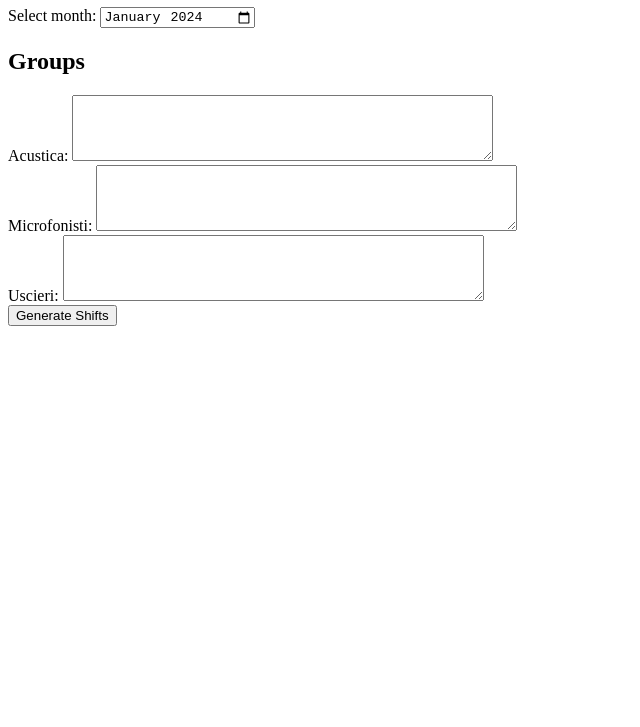
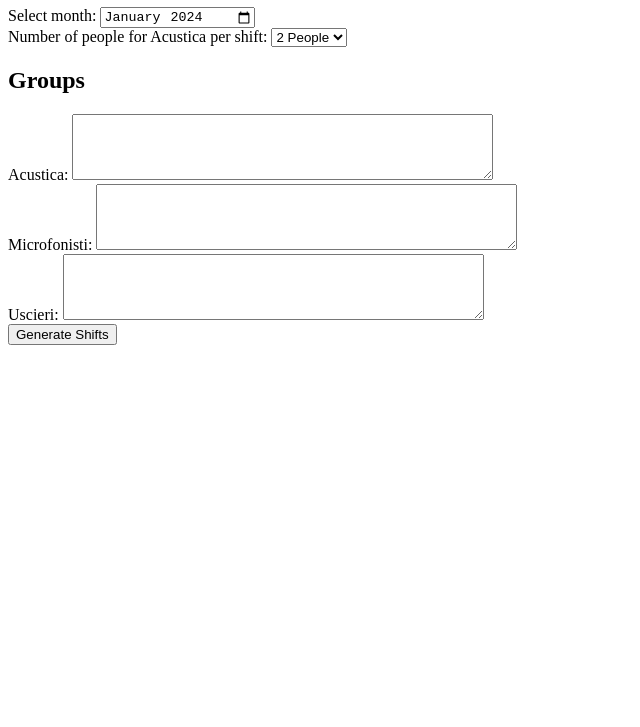
Before and after one commit to Gio08/ShiftGeneratorWeb, a plain HTML site: page index.html in a window 1280 px wide. Shown: the part 73-800 px from the top of the page, without its empty margins (0-640 px from the left). Drawn offline with Linux system fonts and the light colour scheme.

Commit message:
The ability to choose how many members can be present for the acoustic group has been added

```diff
--- a/index.html
+++ b/index.html
@@ -13,20 +13,26 @@
         <input type="month" id="month" name="month" value="2024-01" onchange="updateShiftDays()">
     </div>
 
+    <!-- Section to configure the number of people for Acustica shifts -->
+    <div>
+        <label for="acustica-count">Number of people for Acustica per shift:</label>
+        <select id="acustica-count" name="acustica-count">
+            <option value="1">1 Person</option>
+            <option value="2" selected>2 People</option>
+        </select>
+    </div>
+
     <!-- Section to input group members -->
     <div>
         <h2>Groups</h2>
-        <!-- Input for the "Acustica" group -->
         <div>
             <label for="acustica">Acustica:</label>
             <textarea id="acustica" name="acustica" rows="4" cols="50"></textarea>
         </div>
-        <!-- Input for the "Microfonisti" group -->
         <div>
             <label for="microfonisti">Microfonisti:</label>
             <textarea id="microfonisti" name="microfonisti" rows="4" cols="50"></textarea>
         </div>
-        <!-- Input for the "Uscieri" group -->
         <div>
             <label for="uscieri">Uscieri:</label>
             <textarea id="uscieri" name="uscieri" rows="4" cols="50"></textarea>
@@ -36,7 +42,6 @@
     <!-- Section to handle exceptions and "skip turn" functionality -->
     <div id="shifts-exceptions" style="display:none;">
         <h2>Exceptions for Shifts</h2>
-        <!-- Dynamic list of exceptions and skip checkboxes will be generated here -->
         <div id="exceptions-list"></div>
     </div>
 
```
